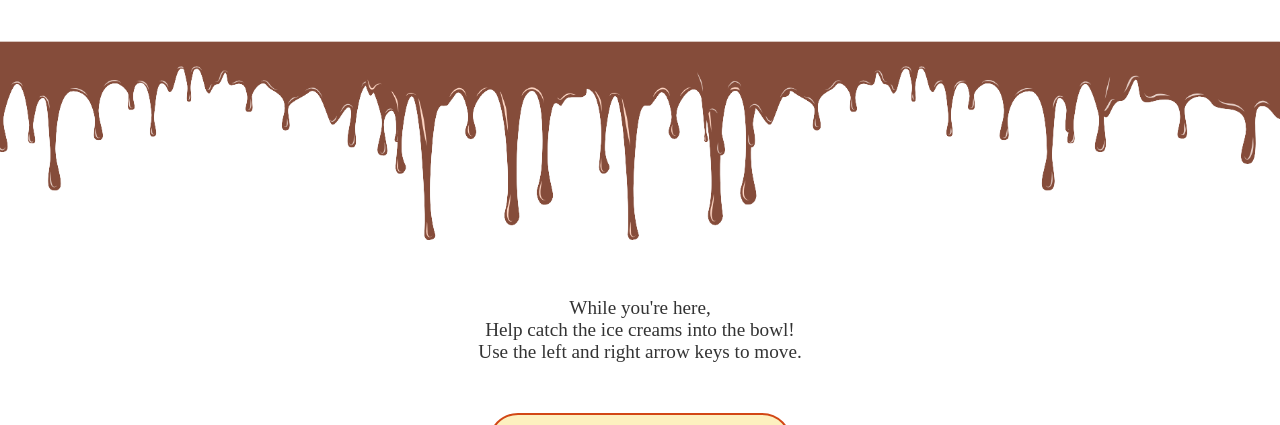
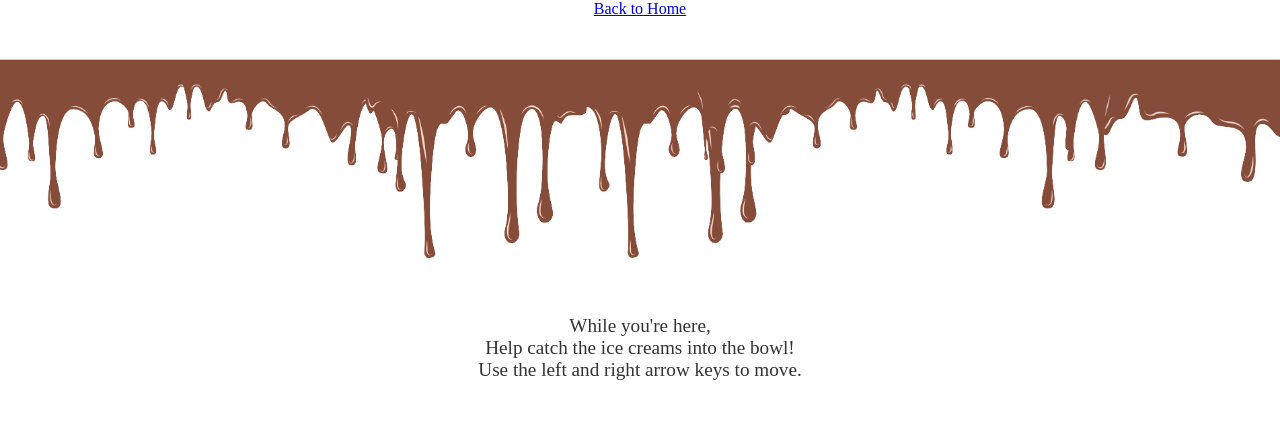
Before and after one commit to fxkrx/fxkrx.github.io, a plain HTML site: page index.html in a window 1280 px wide. Shown: the part 675-1100 px from the top of the page. Drawn offline with Linux system fonts and the light colour scheme; a web font is replaced by a local one.

Commit message:
Update index.html

```diff
--- a/index.html
+++ b/index.html
@@ -65,6 +65,7 @@
 
         <img src="405.png" alt="" class="small" width="500px">
         <h2>Oops! Looks Like the page you're looking for has melted.</h2>
+        <a href="https://birdsofparadise.sg/" class="homebtn">Back to Home</a>
         <img src="melt.png" alt="" width="100%">
         <div class="game-container">
             <p class="elephant">While you're here, <br> Help catch the ice creams into the bowl! <br> Use the left and right arrow keys to move.</p>
```
